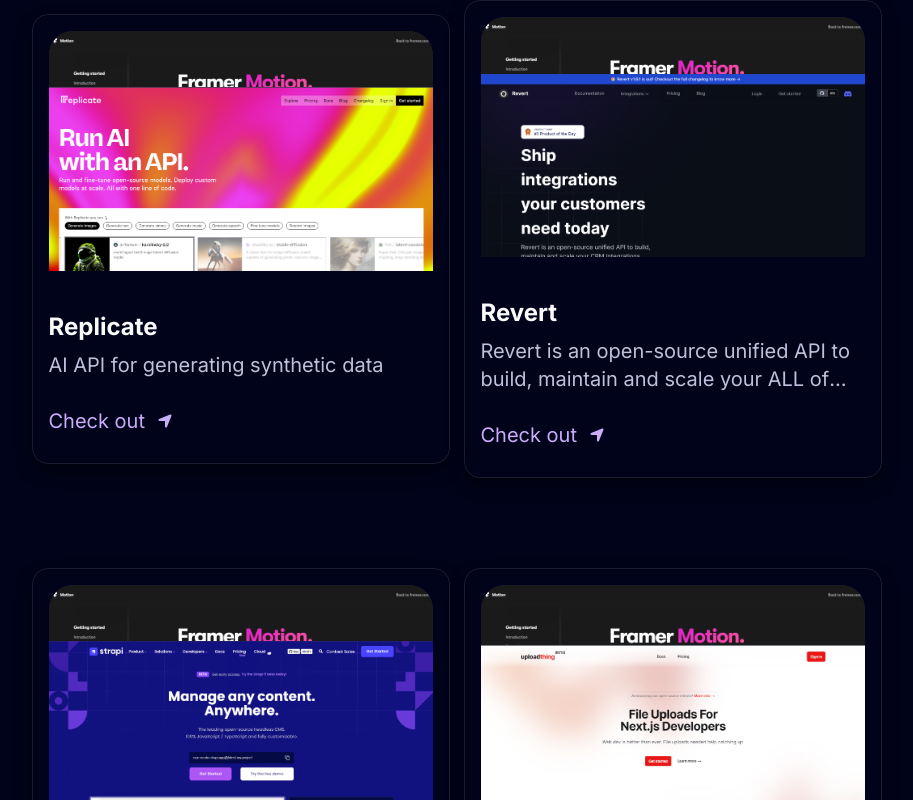
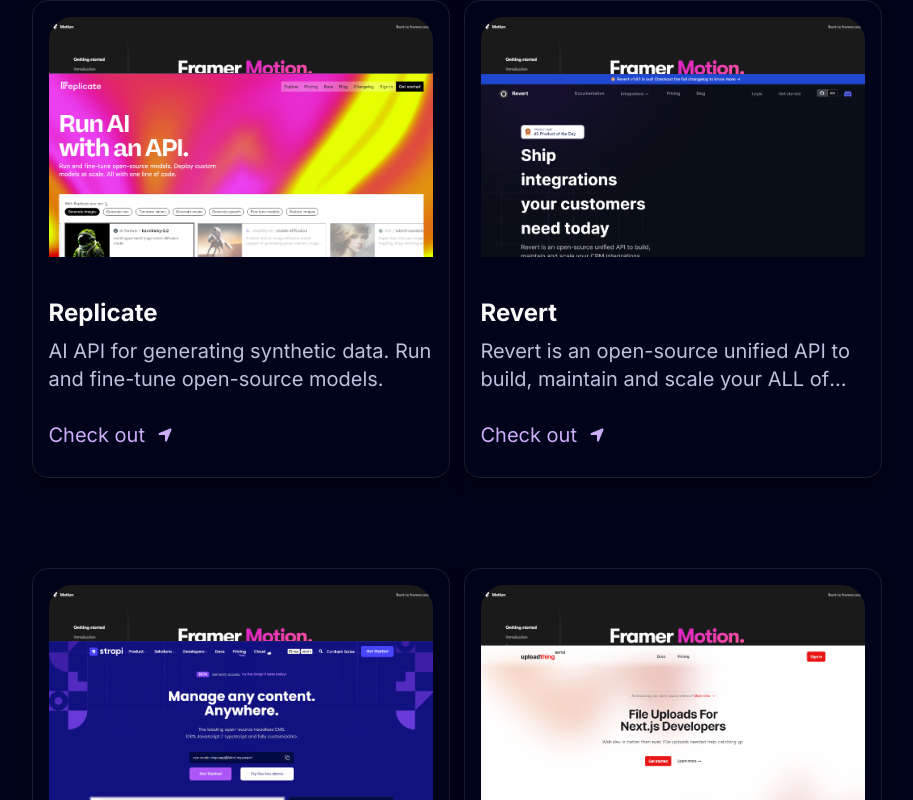
Before and after one commit to Jananisankar21419/toolmiet, a Next.js app: page / in a window 1280 px wide. Shown: the part 3359-4159 px from the top of the page, without its empty margins (185-1098 px from the left). Built offline with nearby package versions, Linux system fonts and the light colour scheme.

Commit message:
updated :)

```diff
--- a/data/index.ts
+++ b/data/index.ts
@@ -67,7 +67,7 @@
    {
     id: 9,
     title: "Replicate",
-    des: "AI API for generating synthetic data",
+    des: "AI API for generating synthetic data. Run and fine-tune open-source models.",
     img: "replicate.png",
 
     link: "https://replicate.com/",
```
